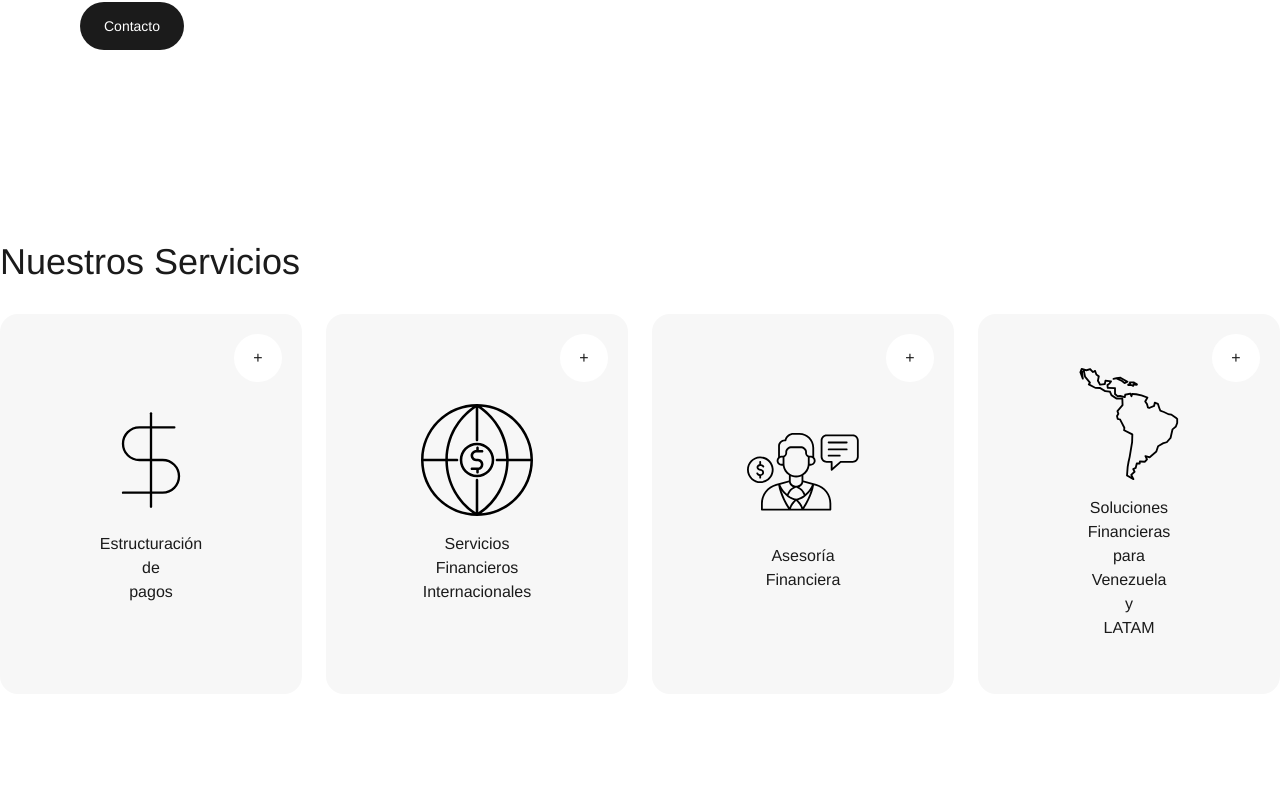
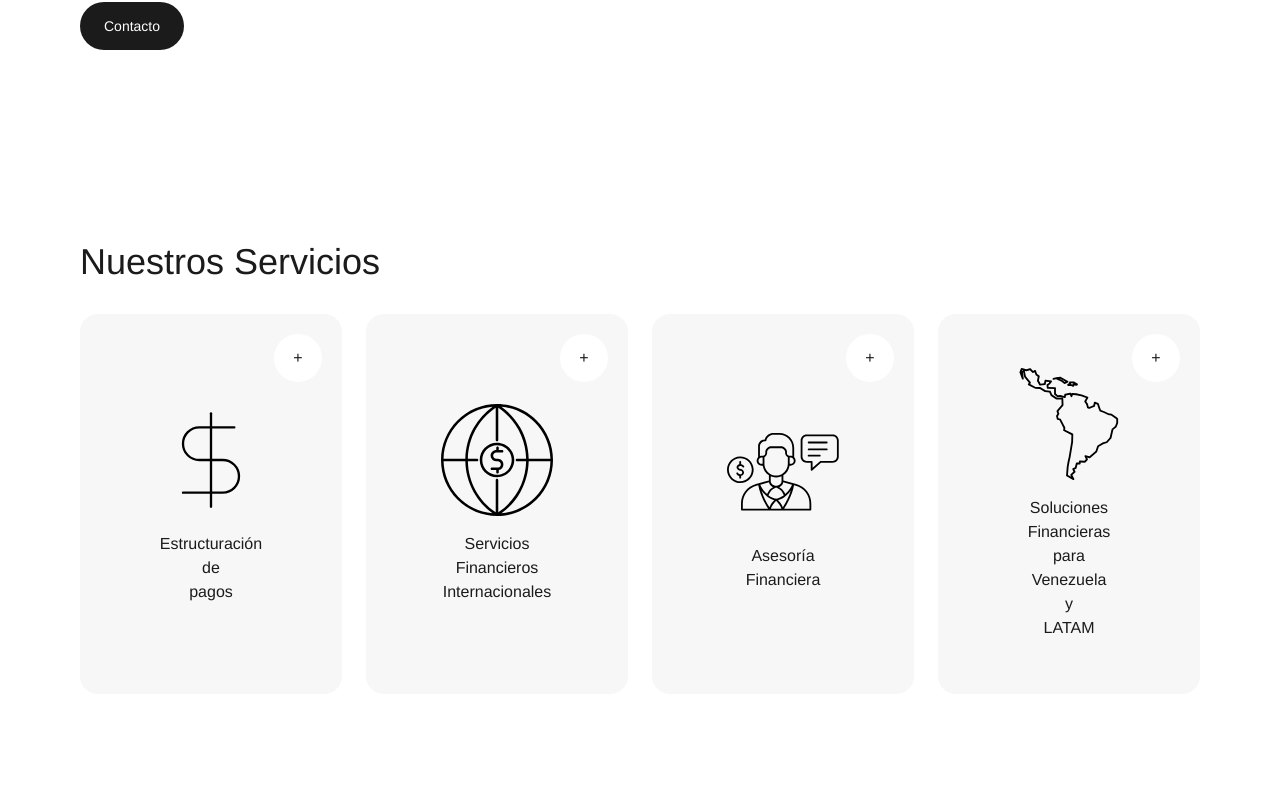
Before and after one commit to wegoxio/corocitofs, a Next.js app: page / in a window 1280 px wide. Shown: the part 1451-2239 px from the top of the page. Built offline with nearby package versions, Linux system fonts and the light colour scheme.

Commit message:
Services section padding bug fixed

```diff
--- a/components/sections/Services.tsx
+++ b/components/sections/Services.tsx
@@ -83,7 +83,7 @@ const services: ServiceItem[] = [
 
 export function Services() {
   return (
-    <Section id="servicios" className="bg-white py-16 md:py-24">
+    <Section id="servicios" className="bg-white px-6 py-16 md:px-10 md:py-24 lg:px-20">
       <Reveal
         variant="lift"
         viewport={{ amount: 0.2, margin: "0px 0px -30% 0px" }}
```
Also changed, not shown: 1 other file (tests, documents, lock files or other folders).
